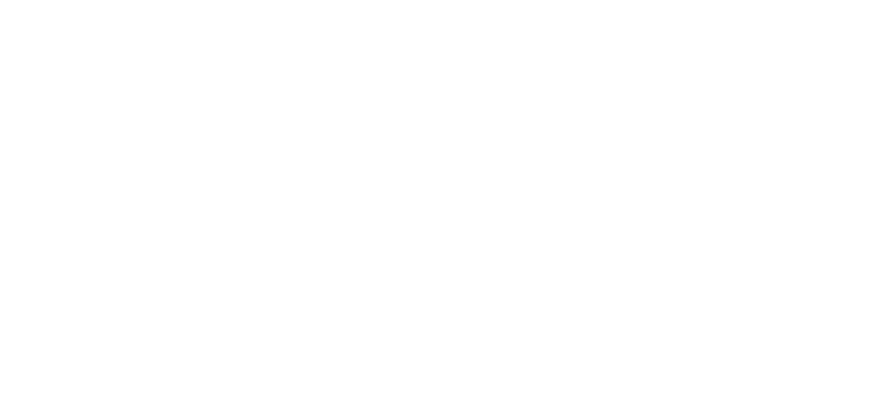
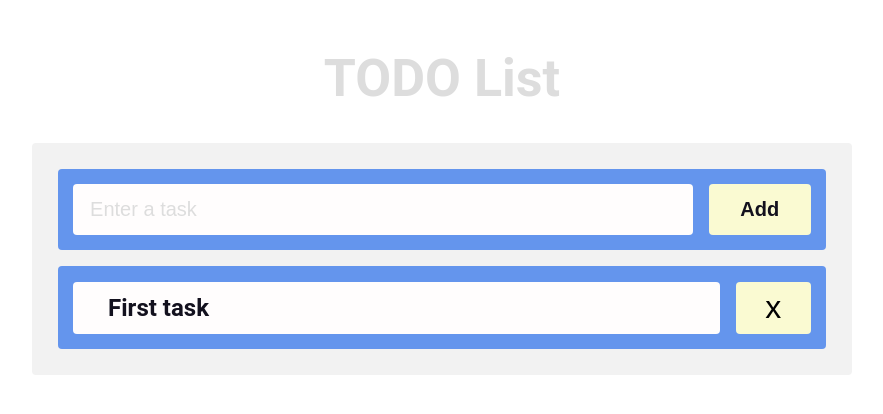
Before and after one commit to Mirohhh/Todo-List, a website built with webpack: page src/template.html in a window 1280 px wide. Shown: the whole page, without its empty margins (198-1081 px from the left). Built offline with nearby package versions, Linux system fonts and the light colour scheme.

Commit message:
Add first draft for the app.

```diff
--- a/src/menu.js
+++ /dev/null
@@ -1,5 +0,0 @@
-let menu = function () {
-
-}
-
-export {menu};
--- a/src/styles.css
+++ b/src/styles.css
@@ -0,0 +1,129 @@
+html,
+body {
+    font-family: Roboto, Arial, Helvetica, sans-serif;
+    margin: 0px;
+    padding: 0px;
+}
+
+div#root {
+    height: 100%;
+    width: 100%;
+    display: flex;
+    flex-direction: column;
+    padding: 1% 0%;
+    align-items: center;
+}
+
+h1 {
+    font-size: 52px;
+    color: #ddd;
+}
+
+section {
+    background-color: #f2f2f2;
+    display: flex;
+    flex-direction: column;
+    gap: 16px;
+    border-radius: 4px;
+    padding: 2%;
+    width: 60%;
+}
+
+@media (max-width: 800px) {
+    section {
+        width: 80%;
+    }
+}
+
+div#inpt-div {
+    border-radius: 4px;
+    padding: 2%;
+    display: flex;
+    gap: 16px;
+    background-color: cornflowerblue;
+}
+
+input#task-inpt {
+    font-size: 20px;
+    padding: 1% 2%;
+    height: 32px;
+    width: 100%;
+    border-radius: 4px;
+    border: 2px solid transparent;
+    background-color: #fffdfd;
+    transition: 0.1s ease-in-out;
+}
+
+input#task-inpt:focus {
+    outline: 0;
+    border: 2px solid rgb(43, 79, 146);
+}
+
+input#task-inpt::placeholder {
+    color: #ddd;
+}
+
+button#add-btn {
+    font-weight: bold;
+    color: rgb(19, 17, 30);
+    cursor: pointer;
+    padding: 1% 4%;
+    font-size: 20px;
+    border-radius: 4px;
+    border: 2px solid transparent;
+    background-color: lightgoldenrodyellow;
+    transition: 0.1s ease-in-out;
+}
+
+button#add-btn:hover {
+    background-color: rgb(234, 229, 194);
+}
+
+div#task-div {
+    padding: 2%;
+    background-color: cornflowerblue;
+    border-radius: 4px;
+    display: flex;
+    gap: 16px;
+}
+
+div#taskbtn-div {
+    display: flex;
+    align-items: center;
+    gap: 20px;
+    background-color: #fffdfd;
+    padding: 1% 2%;
+    border-radius: 4px;
+    width: 100%;
+    transition: 0.1s ease-in-out;
+}
+
+div#taskbtn-div:hover {
+    cursor: pointer;
+    background-color: #ddd;
+}
+
+div#taskbtn-div>h2 {
+    margin: 0px;
+    color: rgb(19, 17, 30);
+}
+
+span#done-spn {
+    background-color: transparent;
+    border: none;
+    font-size: 32px;
+}
+
+button#rmv-btn {
+    cursor: pointer;
+    padding: 1% 4%;
+    font-size: 32px;
+    background-color: lightgoldenrodyellow;
+    border: none;
+    border-radius: 4px;
+    transition: 0.1s ease-in-out;
+}
+
+button#rmv-btn:hover {
+    background-color: rgb(234, 229, 194);
+}
--- a/src/template.html
+++ b/src/template.html
@@ -4,10 +4,28 @@
 <head>
     <meta charset="UTF-8">
     <meta name="viewport" content="width=device-width, initial-scale=1.0">
-    <title>Document</title>
+    <title>TODO List</title>
 </head>
 
 <body>
+    <div id="root">
+        <h1>TODO List</h1>
+        <section>
+            <div id="inpt-div">
+                <input type="text" placeholder="Enter a task" id="task-inpt">
+                <button id="add-btn">Add</button>
+            </div>
+            <div class="tasks">
+                <div id="task-div">
+                    <div id="taskbtn-div">
+                        <span id="done-spn"> </span>
+                        <h2>First task</h2>
+                    </div>
+                    <button id="rmv-btn">x</button>
+                </div>
+            </div>
+        </section>
+    </div>
 </body>
 
 </html>
```
